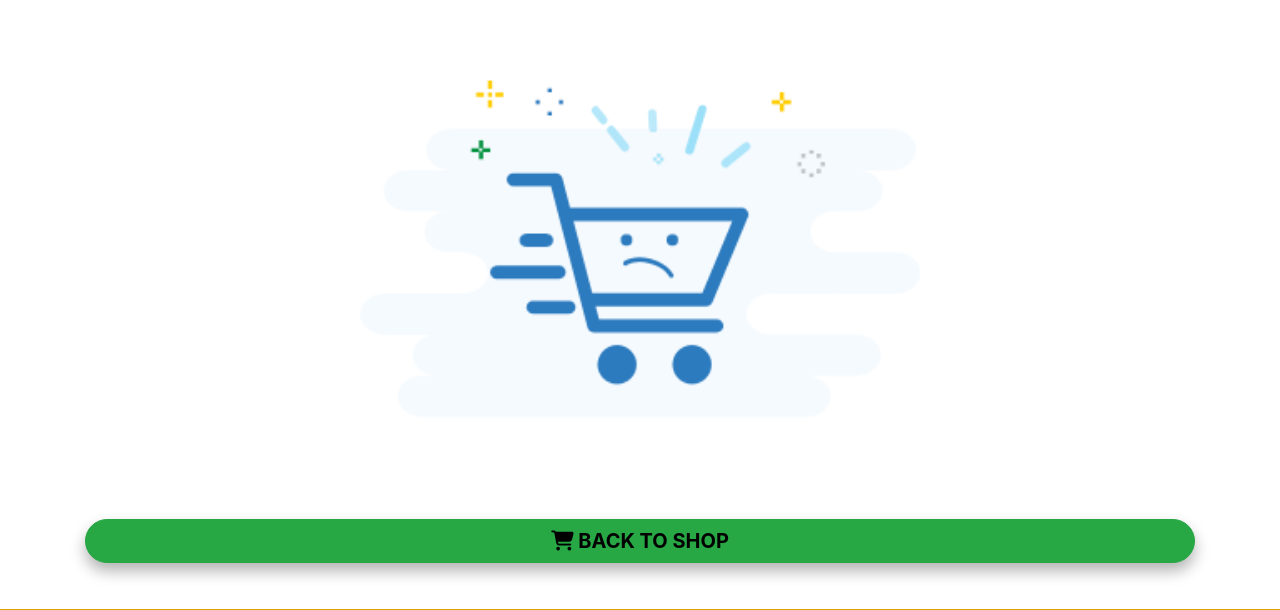
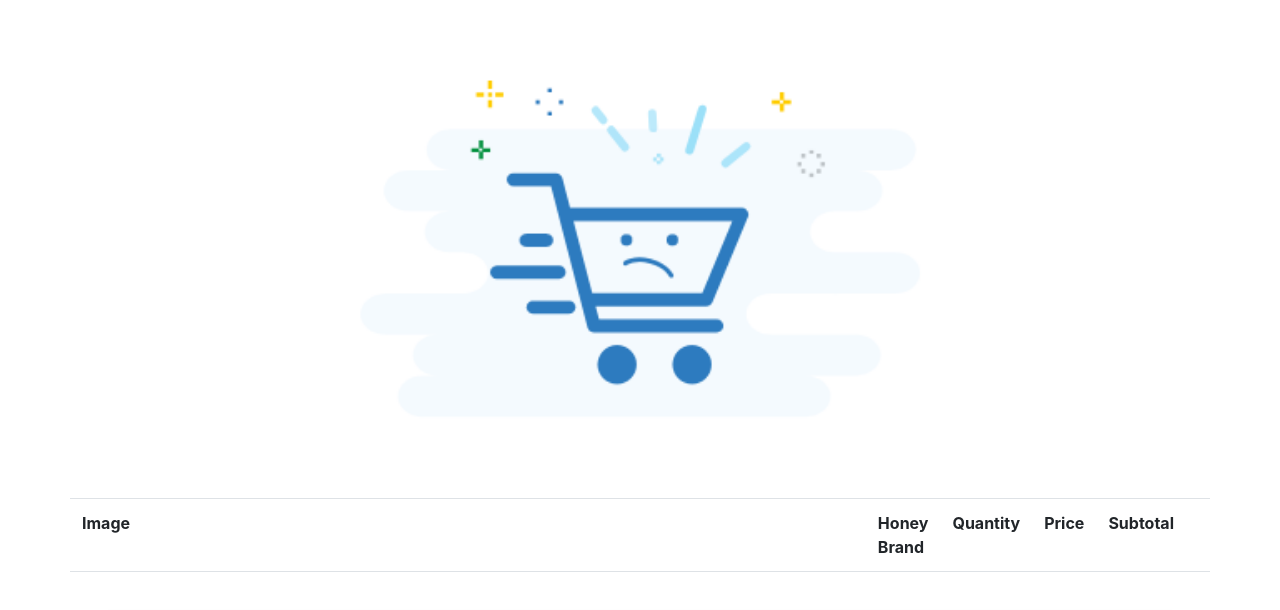
Before and after one commit to YiShengLee/Golden-Bee-Shop, a Django app: page /cart/ in a window 1280 px wide. Shown: the part 121-731 px from the top of the page. Run offline with Django 3.2, Linux system fonts and the light colour scheme; lists and menus that the app fills with data are empty; some libraries are stand-ins or nearby versions; some web fonts are replaced.

Commit message:
Added table to display cart

```diff
--- a/Cart/templates/view_cart.template.html
+++ b/Cart/templates/view_cart.template.html
@@ -22,19 +22,54 @@ View Cart
     </div>
     {% endfor %}
 
-    <ul>
-        {%for id, i in shopping_cart.items %}
-            <li>
-                {{i.name}}<br/>
-                ${{i.price}}
-            </li>
-            <a href="{% url 'delete_from_cart' id=id %}" class="btn btn-danger">Delete</i></a>
-        {%endfor%}
-    </ul>
+    <!--<ul>-->
+    <!--    {%for id, i in shopping_cart.items %}-->
+    <!--        <li>-->
+    <!--            {{i.name}}<br/>-->
+    <!--            ${{i.price}}-->
+    <!--        </li>-->
+    <!--        <a href="{% url 'delete_from_cart' id=id %}" class="btn btn-danger">Delete</a>-->
+    <!--    {%endfor%}-->
+    <!--</ul>-->
+
+    <!--Medium screen and above-->
+    <div class="row d-none d-md-block">
+        <table class="cart table">
+          <tr>
+            <th class="col">Image</th>
+            <th class="col">Honey Brand</th>
+            <th class="col">Quantity</th>
+            <th class="col">Price</th>
+            <th class="col">Subtotal</th>
+            <th class="col"></th>
+          </tr>
+          <!--Display all the informations-->
+          {%for id, honey in shopping_cart.items %}
+          <tr>
+            <td class="honey img"><a href=""><img src="{{honey.image_url}}-/resize/100x150/-/quality/lightest/" alt="{{honey.name}}'s Brand"/></a></td>
+            <td class="h_font">{{honey.name}}</td>
+            <td class="tg-0lax">{{honey.quantity}}</td>
+            <td class="h_font">${{honey.price}}</td>
+            <td class="tg-0lax">${{honey.total_price|floatformat:2}}</td>
+            <td class="tg-0lax"><a href="{% url 'delete_from_cart' id=id %}"><i class="fas fa-trash-alt"></i></a></td>
+          </tr>
+          {%endfor%}
+
+          <tr>
+            <td class="tg-0lax"></td>
+            <td class="tg-0lax" colspan="3"></td>
+            <td class="tg-0lax"></td>
+            <td class="tg-0lax"></td>
+          </tr>
+        </table>
+    </div>
 
     <a class="btn btn-success btnSC shopping" id="shopping" href="{% url 'show_products' %}"><i class="fas fa-shopping-cart"></i></i> BACK TO SHOP</a>
     <a class="btn btn-warning btnSC checkout" id="checkout" href="{% url 'checkout' %}" ><i class="fas fa-money-bill-alt"></i> Checkout</a>
     </section>
 </div>
 
+
+
+
 {% endblock %}
--- a/Cart/views.py
+++ b/Cart/views.py
@@ -16,7 +16,9 @@ def add_to_cart(request, id):
             'id':id,
             'name': honey.name,
             'price': str(honey.price),
-            # 'image_url':honey.image.cdn_url,
+            'image_url':honey.image.cdn_url,
+            'quantity':1,
+            'total_price':float(honey.price),
             }
 
         # save the cart back to sessions
@@ -26,6 +28,8 @@ def add_to_cart(request, id):
 
 
     else:
+        cart[id]['quantity']+=1
+        cart[id]['total_price'] = round(int(cart[id]['quantity']) * float(cart[id]['price']),2)
         request.session['shopping_cart'] = cart
         return redirect('/cart/')
 
@@ -35,10 +39,30 @@ def view_cart(request):
     # retrieve the cart
     cart = request.session.get('shopping_cart', {})
 
+    # grand_total_price = 0.00
+    # for id,honey in cart.items():
+    #     grand_total_price += honey['total_price']
+
     return render(request, 'view_cart.template.html', {
-        'shopping_cart':cart
+        'shopping_cart':cart,
+        # 'grand_total_price':round(grand_total_price, 2)
     })
 
+def total_price(request,id):
+    honey = get_object_or_404(Product, pk=id)
+    cart = request.session.get('shopping_cart', {})
+    cart[id] = {
+    'id':id,
+    'name': honey.name,
+    'price': str(honey.price),
+    'image_url':honey.image.cdn_url,
+    'quantity':cart['quantity'],
+    'total_price':round(int(cart[id]['quantity']) * float(cart[id]['price']),2)
+    }
+    request.session['shopping_cart'] = cart
+    return render(request, 'view_cart.template.html', {
+            'total_price':total_price
+        })
 
 # Remove item from cart
 def delete_from_cart(request, id):
--- a/static/css/style.css
+++ b/static/css/style.css
@@ -350,7 +350,16 @@ src: url("/static/fonts/Kitchen.ttf");
     margin-bottom: 1rem;
 }
 
+/*Trash Icon*/
+.fa-trash-alt{
+    font-size: 30px;
+    color: red;
+}
 
+.h_font{
+    font-family: 'Sriracha';
+    text-transform: uppercase;
+}
 
 
 /*================== Members Section ==================*/
```
